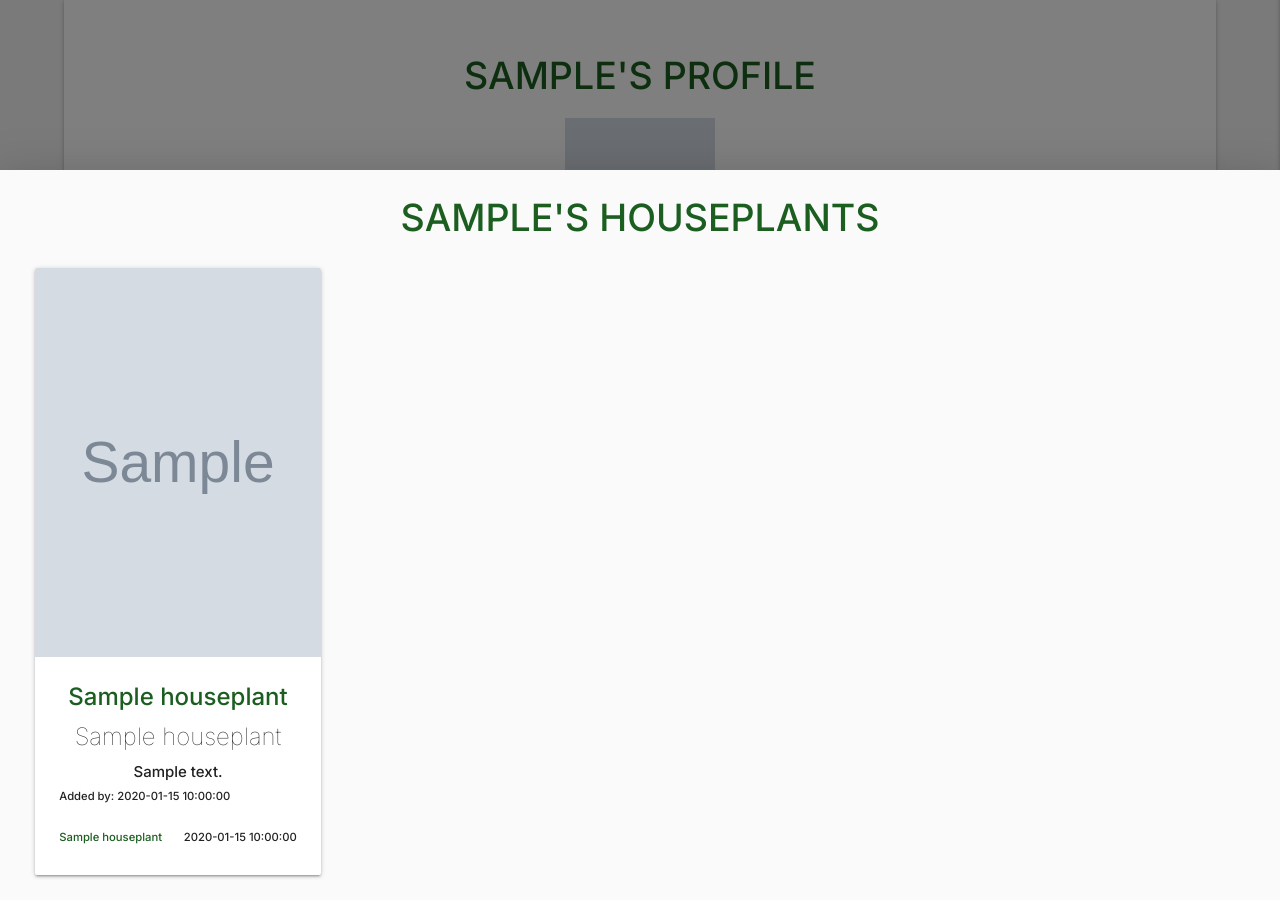
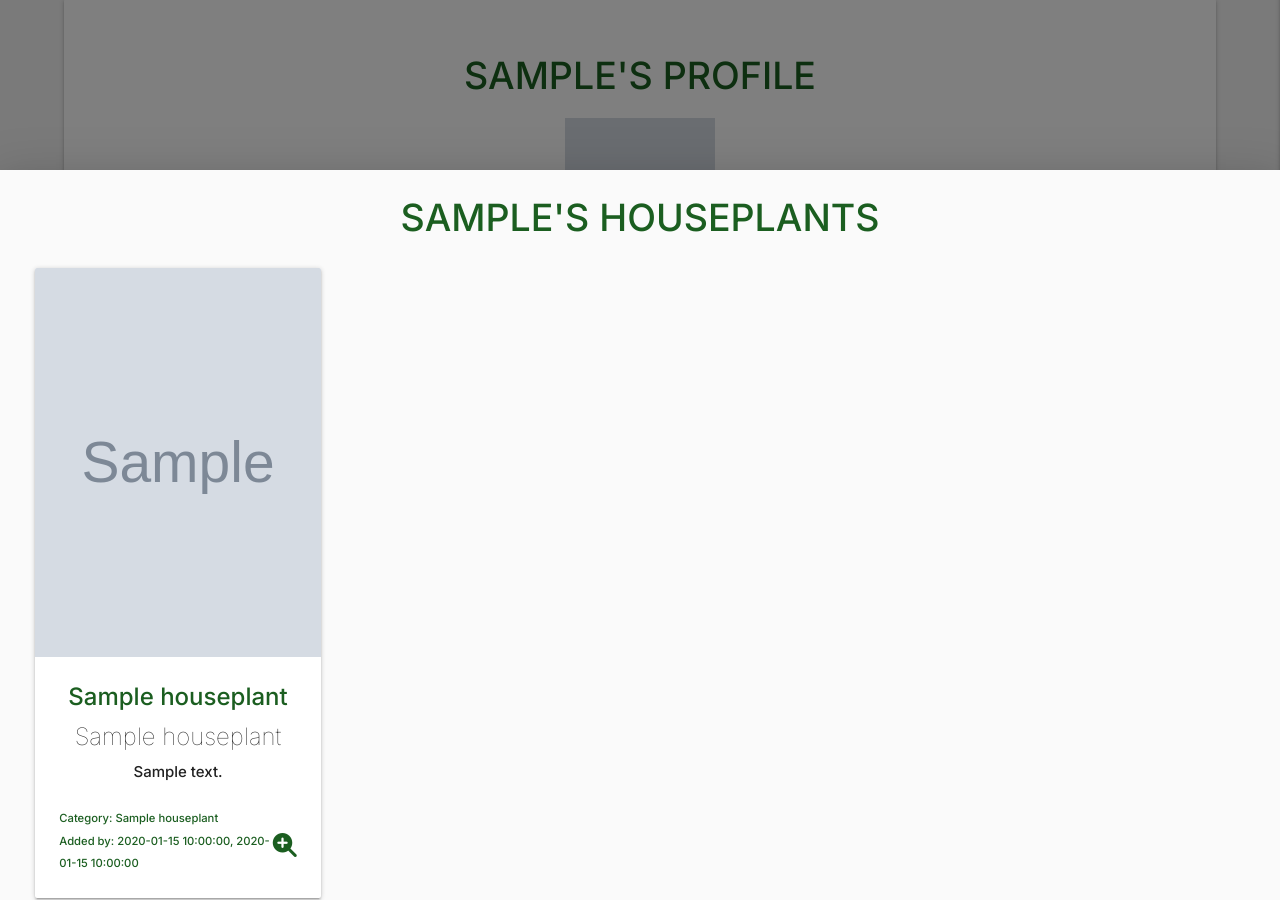
Before and after one commit to RachelFurlong-dev/milestone-project3-v1, a Flask app: page /profile/admin in a window 1280 px wide, after a click on "MY HOUSEPLANTS". Shown: the part 73-973 px from the top of the page. Run offline with Flask 2, Linux system fonts and the light colour scheme; the visitor is signed in with stand-in values (Sample User, id 1); grey boxes marked "Sample" are stand-in pictures; a database or web service that is not in the repository returns one stand-in record (values such as "Sample title"); some libraries are stand-ins or nearby versions.

Commit message:
Update profile.html card layout to improve UX

```diff
--- a/templates/houseplants.html
+++ b/templates/houseplants.html
@@ -36,7 +36,7 @@
               <div class="card-content">
                 <span class="card-title activator center green-text text-darken-4"><strong>{{ houseplant.horticultural_name }}</strong></span>
                 <span class="card-title activator center">{{ houseplant.common_name }}<br></span>
-                <p class="truncate activator grey-text text-darken-4 center">{{ houseplant.description }}</p>
+                <p class="activator grey-text text-darken-4 center">{{ houseplant.description }}</p>
                 <br>
                 <small class=" green-text text-darken-4"><strong>Category: {{ houseplant.category_name }}</strong></small>
                 <br>
@@ -56,7 +56,7 @@
                 <br>
                 <img src="{{ url_for('static', filename='avatars/care4plants.png') }}" alt="watering plants icon" width="100" height="100">
                 <span class="card-title green-text text-darken-4"><strong>{{ houseplant.common_name }}</strong></span>
-                <p class="truncate grey-text text-darken-4" >{{ houseplant.houseplant_care }}</p>
+                <p class="grey-text text-darken-4" >{{ houseplant.houseplant_care }}</p>
                 <br>
                 <br>
                 <span class="card-title green-text text-darken-4"><strong>How do I keep it alive</strong></span>
--- a/templates/profile.html
+++ b/templates/profile.html
@@ -32,11 +32,12 @@
                   <div class="card-content">
                     <span class="card-title activator center green-text text-darken-4"><strong>{{ houseplant.horticultural_name }}</strong></span>
                     <span class="card-title activator center">{{ houseplant.common_name }}<br></span>
-                    <p class="grey-text text-darken-4 center">{{ houseplant.description }}</p>
-                    <small>Added by: {{ houseplant.created_by }}</small>
-                    <br><br>
-                    <small class="right">{{ houseplant.date }}</small>
-                    <small class="left green-text text-darken-4"><strong>{{ houseplant.category_name }}</strong></small>
+                    <p class="activator grey-text text-darken-4 center">{{ houseplant.description }}</p>
+                    <br>
+                    <small class=" green-text text-darken-4"><strong>Category: {{ houseplant.category_name }}</strong></small>
+                    <br>
+                    <span class="card-title activator right green-text  text-darken-4 center"><i class="fas fa-magnifying-glass-plus"></i><br></span>
+                    <small class=" green-text text-darken-4">Added by: {{ houseplant.created_by }}, {{ houseplant.date }}</small>
                     <br>
                   </div>
                   <div class=" grey lighten-4 center">
```
Also changed, not shown: README.md.
